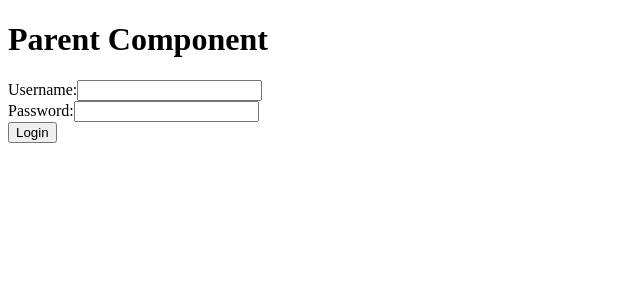
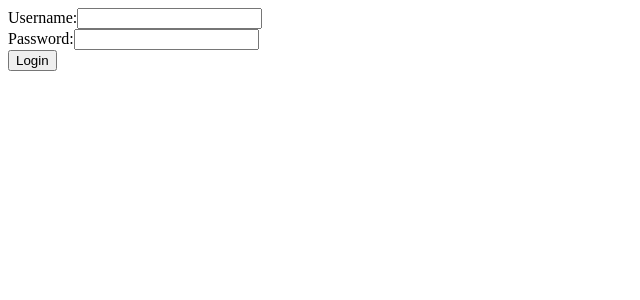
Before and after one commit to acciojob/lift-state-up-5-MohitJindal1991, a React app: page / in a window 1280 px wide. Shown: the top 300 px of the page, without its empty margins (0-640 px from the left). Built offline with nearby package versions, Linux system fonts and the light colour scheme.

Commit message:
Update App.js

```diff
--- a/src/components/App.js
+++ b/src/components/App.js
@@ -6,7 +6,6 @@ const App = () => {
 
   return (
     <div>
-      <h1>Parent Component</h1>
       {isLoggedIn ? <p>You are Logged in!</p> : <Child setIsLoggedIn={setIsLoggedIn} />}
     </div>
   );
```
